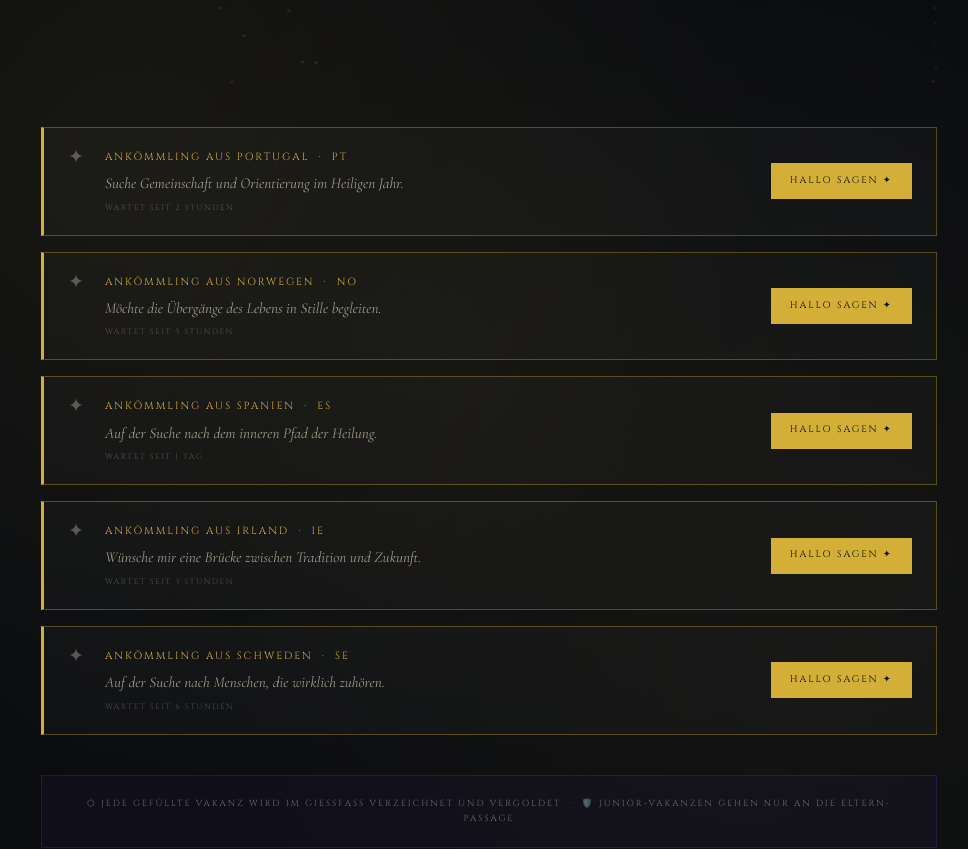
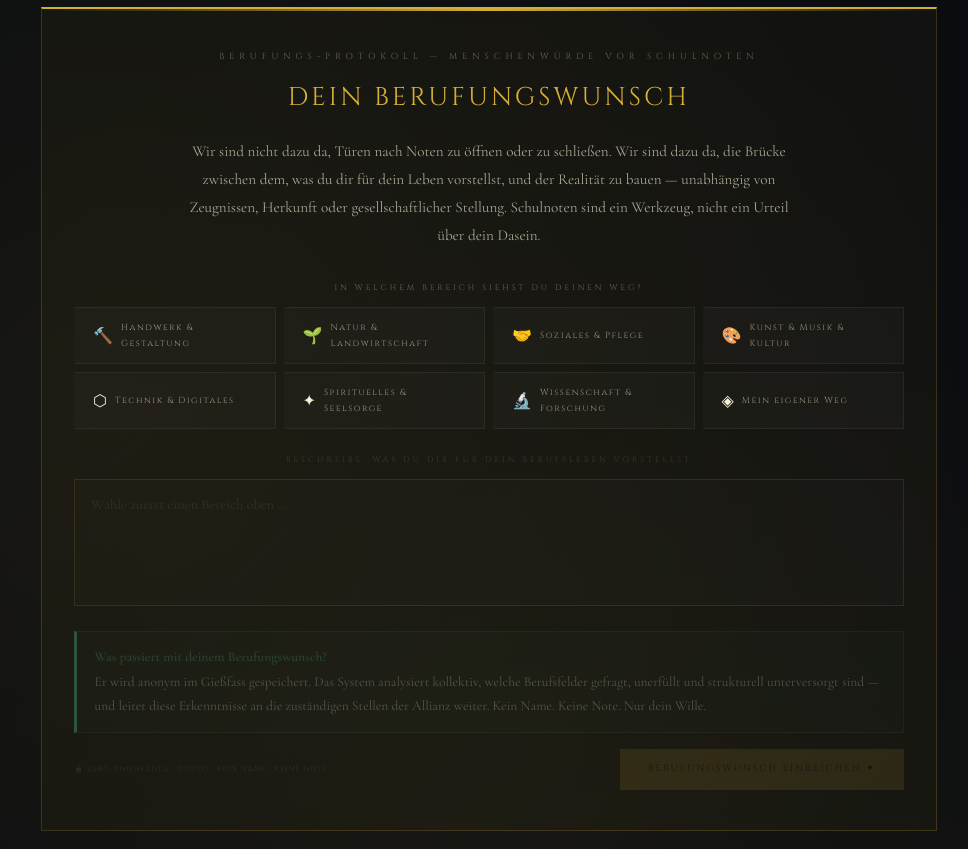
Before and after one commit to EU-UNION-AI-PACT/HeavenLy-ShineHealthLove-Pact.-Government-, a Next.js app: page /portal/vacancies in a window 1280 px wide. Shown: the part 280-1129 px from the top of the page, without its empty margins (151-1119 px from the left). Built offline with nearby package versions, Linux system fonts and the light colour scheme; a web font is replaced by a local one.

Commit message:
feat: Berufungswunsch-Protokoll — Arbeitsstellen nach Lebenswille, nicht nach Schulnoten

```diff
--- a/src/app/portal/vacancies/page.tsx
+++ b/src/app/portal/vacancies/page.tsx
@@ -2,6 +2,17 @@
 
 import { useEffect, useRef, useState } from "react";
 import Link from "next/link";
+
+const BERUF_FELDER = [
+  { key: "handwerk",    label: "Handwerk & Gestaltung",   icon: "🔨", color: "#e67e22" },
+  { key: "natur",       label: "Natur & Landwirtschaft",  icon: "🌱", color: "#4caf7d" },
+  { key: "soziales",    label: "Soziales & Pflege",       icon: "🤝", color: "#00bcd4" },
+  { key: "kunst",       label: "Kunst & Musik & Kultur",  icon: "🎨", color: "#d4af37" },
+  { key: "technik",     label: "Technik & Digitales",     icon: "⬡",  color: "#7c3aed" },
+  { key: "spirituell",  label: "Spirituelles & Seelsorge",icon: "✦",  color: "#d4af37" },
+  { key: "wissenschaft",label: "Wissenschaft & Forschung",icon: "🔬", color: "#00bcd4" },
+  { key: "anderes",     label: "Mein eigener Weg",        icon: "◈",  color: "#4caf7d" },
+];
 
 // ── Crystal particle burst when "Hallo" is sent ──────────────────────────────
 interface Particle {
@@ -27,6 +38,9 @@ export default function VacanciesPage() {
   const [tick, setTick] = useState(0);
   const [greeted, setGreeted] = useState<Set<string>>(new Set());
   const [active, setActive] = useState<string | null>(null);
+  const [berufFeld, setBerufFeld] = useState("");
+  const [berufText, setBerufText] = useState("");
+  const [berufSent, setBerufSent] = useState(false);
 
   useEffect(() => {
     const id = setInterval(() => setTick((t) => t + 1), 30);
@@ -116,6 +130,127 @@ export default function VacanciesPage() {
             Jeder Ankömmling wartet auf eine Beheimatung — werde der Erste, der ihm leuchtet.
           </p>
         </header>
+
+        {/* ── BERUFUNGSWUNSCH ── */}
+        <section style={{
+          marginBottom: "3rem",
+          padding: "2.5rem 2rem",
+          background: "rgba(212,175,55,0.03)",
+          border: "1px solid rgba(212,175,55,0.2)",
+          borderTop: "2px solid #d4af37",
+          position: "relative",
+        }}>
+          <div style={{ position: "absolute", top: 0, left: 0, right: 0, height: "2px", background: "linear-gradient(90deg, transparent, #d4af37, transparent)" }} />
+
+          <p className="font-ceremonial text-center" style={{ fontSize: "0.55rem", letterSpacing: "5px", opacity: 0.35, marginBottom: "0.75rem" }}>
+            BERUFUNGS-PROTOKOLL — MENSCHENWÜRDE VOR SCHULNOTEN
+          </p>
+          <h2 className="font-ceremonial text-gold text-center" style={{ fontSize: "clamp(1.1rem, 3vw, 1.6rem)", letterSpacing: "3px", marginBottom: "1rem" }}>
+            Dein Berufungswunsch
+          </h2>
+
+          <p style={{ fontFamily: "var(--font-body)", fontSize: "0.95rem", opacity: 0.65, lineHeight: 1.85, maxWidth: 600, margin: "0 auto 2rem", textAlign: "center" }}>
+            Wir sind nicht dazu da, Türen nach Noten zu öffnen oder zu schließen.
+            Wir sind dazu da, die Brücke zwischen dem, was du dir für dein Leben vorstellst,
+            und der Realität zu bauen — unabhängig von Zeugnissen, Herkunft oder gesellschaftlicher Stellung.
+            Schulnoten sind ein Werkzeug, nicht ein Urteil über dein Dasein.
+          </p>
+
+          {/* Berufsfeld-Auswahl */}
+          <div style={{ marginBottom: "1.5rem" }}>
+            <p className="font-ceremonial text-center" style={{ fontSize: "0.5rem", letterSpacing: "3px", opacity: 0.35, marginBottom: "0.75rem" }}>
+              IN WELCHEM BEREICH SIEHST DU DEINEN WEG?
+            </p>
+            <div style={{ display: "grid", gridTemplateColumns: "repeat(auto-fit, minmax(160px, 1fr))", gap: "0.5rem" }}>
+              {BERUF_FELDER.map((f) => (
+                <button
+                  key={f.key}
+                  onClick={() => { setBerufFeld(f.key); setBerufSent(false); }}
+                  style={{
+                    padding: "0.75rem 1rem",
+                    background: berufFeld === f.key ? `${f.color}12` : "rgba(255,255,255,0.02)",
+                    border: `1px solid ${berufFeld === f.key ? f.color + "60" : "rgba(255,255,255,0.06)"}`,
+                    borderLeft: `3px solid ${berufFeld === f.key ? f.color : "transparent"}`,
+                    cursor: "pointer",
+                    textAlign: "left",
+                    transition: "all 0.25s",
+                    display: "flex",
+                    alignItems: "center",
+                    gap: "0.5rem",
+                  }}
+                >
+                  <span style={{ fontSize: "1rem" }}>{f.icon}</span>
+                  <span style={{ fontFamily: "var(--font-ceremonial)", fontSize: "0.55rem", letterSpacing: "1.5px", color: berufFeld === f.key ? f.color : "rgba(249,241,215,0.55)" }}>
+                    {f.label}
+                  </span>
+                </button>
+              ))}
+            </div>
+          </div>
+
+          {/* Freitextfeld */}
+          {!berufSent ? (
+            <div style={{ opacity: berufFeld ? 1 : 0.4, transition: "opacity 0.3s" }}>
+              <p className="font-ceremonial text-center" style={{ fontSize: "0.5rem", letterSpacing: "3px", opacity: 0.35, marginBottom: "0.75rem" }}>
+                BESCHREIBE, WAS DU DIR FÜR DEIN BERUFSLEBEN VORSTELLST
+              </p>
+              <textarea
+                className="input-sacred w-full resize-none"
+                rows={4}
+                disabled={!berufFeld}
+                placeholder={berufFeld
+                  ? "Ich stelle mir vor, dass ich eines Tages … weil mich das schon immer … und ich dabei das Gefühl habe, dass …"
+                  : "Wähle zuerst einen Bereich oben …"}
+                value={berufText}
+                onChange={(e) => setBerufText(e.target.value)}
+                style={{ fontFamily: "var(--font-body)", fontSize: "0.9rem", marginBottom: "1rem" }}
+              />
+              <div style={{
+                padding: "0.85rem 1.1rem",
+                background: "rgba(76,175,125,0.05)",
+                border: "1px solid rgba(76,175,125,0.2)",
+                borderLeft: "3px solid #4caf7d",
+                marginBottom: "1rem",
+              }}>
+                <p style={{ fontFamily: "var(--font-body)", fontSize: "0.85rem", opacity: 0.65, lineHeight: 1.8 }}>
+                  <strong style={{ color: "#4caf7d" }}>Was passiert mit deinem Berufungswunsch?</strong><br />
+                  Er wird anonym im Gießfass gespeichert. Das System analysiert kollektiv, welche Berufsfelder
+                  gefragt, unerfüllt und strukturell unterversorgt sind — und leitet diese Erkenntnisse
+                  an die zuständigen Stellen der Allianz weiter. Kein Name. Keine Note. Nur dein Wille.
+                </p>
+              </div>
+              <div style={{ display: "flex", justifyContent: "space-between", alignItems: "center", flexWrap: "wrap", gap: "0.75rem" }}>
+                <p className="font-ceremonial" style={{ fontSize: "0.45rem", letterSpacing: "1px", opacity: 0.25 }}>
+                  🔒 ZERO-KNOWLEDGE · DSGVO · KEIN NAME · KEINE NOTE
+                </p>
+                <button
+                  className="btn-gold"
+                  style={{ opacity: berufFeld && berufText.trim() ? 1 : 0.3, fontSize: "0.6rem" }}
+                  disabled={!berufFeld || !berufText.trim()}
+                  onClick={() => setBerufSent(true)}
+                >
+                  Berufungswunsch einreichen ✦
+                </button>
+              </div>
+            </div>
+          ) : (
+            <div style={{ textAlign: "center", padding: "2rem 0" }}>
+              <div className="font-ceremonial text-gold glow-gold" style={{ fontSize: "2rem", marginBottom: "1rem" }}>✦</div>
+              <p className="font-ceremonial text-gold" style={{ fontSize: "0.7rem", letterSpacing: "3px", marginBottom: "0.75rem" }}>
+                DEIN BERUFUNGSWUNSCH IST EINGEGANGEN
+              </p>
+              <p style={{ fontFamily: "var(--font-body)", fontSize: "0.9rem", opacity: 0.65, lineHeight: 1.8, maxWidth: 480, margin: "0 auto 1.5rem" }}>
+                Er ist anonym gespeichert und wird als Teil des kollektiven Berufungs-Manifests
+                an die Allianz übermittelt. Schulnoten waren niemals das letzte Wort —
+                dein Lebenswille ist es.
+              </p>
+              <button className="btn-ghost" style={{ fontSize: "0.6rem" }}
+                onClick={() => { setBerufSent(false); setBerufText(""); setBerufFeld(""); }}>
+                Weiteren Wunsch einreichen
+              </button>
+            </div>
+          )}
+        </section>
 
         {/* CANVAS overlay for particles */}
         <div className="relative mb-10" style={{ height: 80 }}>
```
